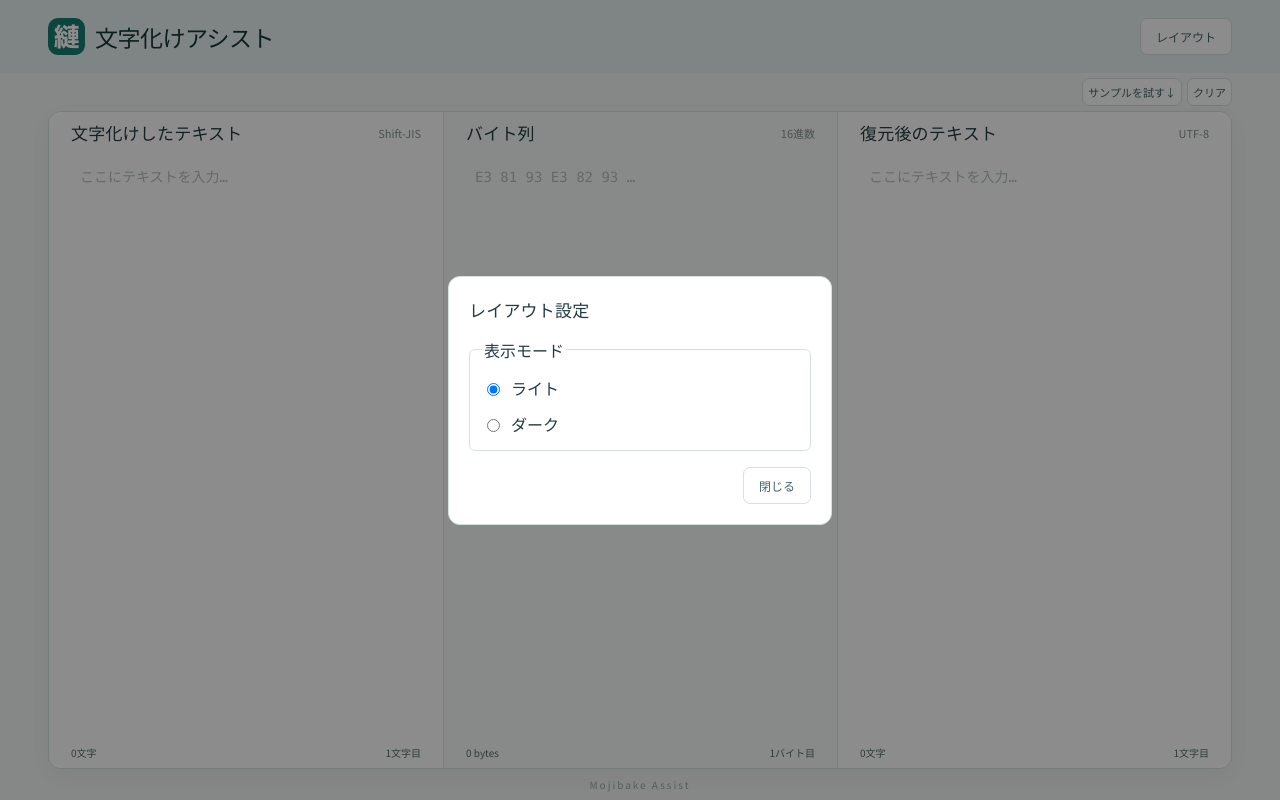
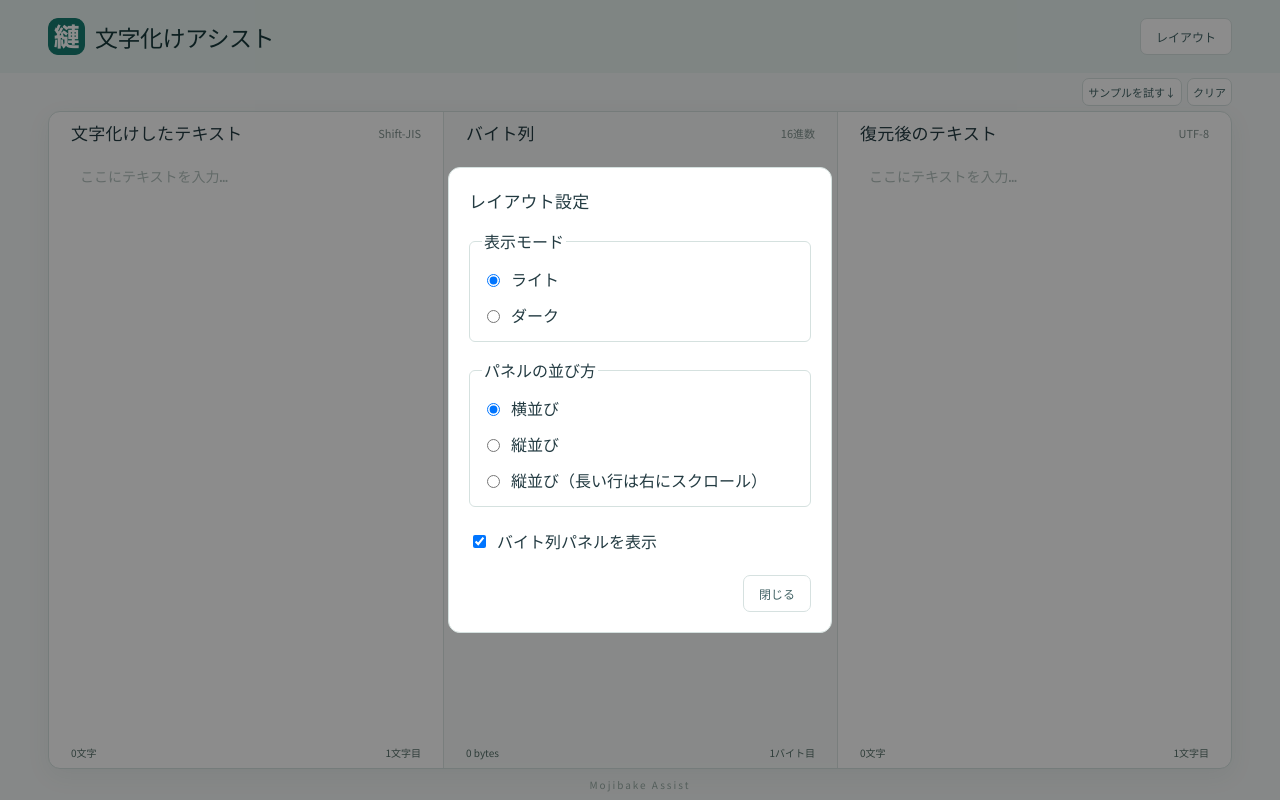
Before and after one commit to FineArchs/mojibake-assist, a Vue app: page / in a window 1280 px wide. Both pictures are taken after a click on the button "レイアウト". Built offline with nearby package versions, Linux system fonts and the light colour scheme.

Commit message:
縦横選択機能

```diff
--- a/src/component/LayoutSettings.vue
+++ b/src/component/LayoutSettings.vue
@@ -3,9 +3,22 @@
   <h2 id="layout-title">レイアウト設定</h2>
   <fieldset>
     <legend>表示モード</legend>
-    <label><input v-model="layout.theme" type="radio" value="light" autofocus /> ライト</label>
-    <label><input v-model="layout.theme" type="radio" value="dark" /> ダーク</label>
+    <label><input v-model="layout.theme" type="radio" name="theme" value="light" autofocus /> ライト</label>
+    <label><input v-model="layout.theme" type="radio" name="theme" value="dark" /> ダーク</label>
   </fieldset>
+  <fieldset>
+    <legend>パネルの並び方</legend>
+    <label><input v-model="layout.arrangement" type="radio" name="arrangement" value="horizontal" /> 横並び</label>
+    <label><input v-model="layout.arrangement" type="radio" name="arrangement" value="vertical" /> 縦並び</label>
+    <label>
+      <input v-model="layout.arrangement" type="radio" name="arrangement" value="vertical-overflow" />
+      縦並び（長い行は右にスクロール）
+    </label>
+  </fieldset>
+  <label class="binary-option">
+    <input v-model="layout.showBinary" type="checkbox" />
+    バイト列パネルを表示
+  </label>
   <form method="dialog">
     <button type="submit">閉じる</button>
   </form>
@@ -17,7 +30,12 @@ import { ref, watch } from "vue";
 
 const layoutDialog = ref<HTMLDialogElement | null>(null);
 type Theme = "light" | "dark";
-type LayoutSettings = { theme: Theme };
+type Arrangement = "horizontal" | "vertical" | "vertical-overflow";
+type LayoutSettings = { theme: Theme; arrangement: Arrangement; showBinary: boolean };
+
+function isArrangement(value: unknown): value is Arrangement {
+  return value === "horizontal" || value === "vertical" || value === "vertical-overflow";
+}
 
 const layoutKey = "mojibake-assist-layout";
 const legacyThemeKey = "mojibake-assist-theme";
@@ -27,35 +45,43 @@ function isTheme(value: unknown): value is Theme {
 }
 
 function readLayoutSettings(): LayoutSettings {
+  const defaults: LayoutSettings = {
+    theme: window.matchMedia("(prefers-color-scheme: dark)").matches ? "dark" : "light",
+    arrangement: window.matchMedia("(max-width: 900px)").matches ? "vertical" : "horizontal",
+    showBinary: true,
+  };
   try {
     const raw = localStorage.getItem(layoutKey);
     if (raw !== null) {
       try {
-        const saved = JSON.parse(raw) as { theme?: unknown } | null;
-        if (isTheme(saved?.theme)) return { theme: saved.theme };
+        const saved = JSON.parse(raw) as Record<string, unknown> | null;
+        return {
+          theme: isTheme(saved?.theme) ? saved.theme : defaults.theme,
+          arrangement: isArrangement(saved?.arrangement) ? saved.arrangement : defaults.arrangement,
+          showBinary: typeof saved?.showBinary === "boolean" ? saved.showBinary : defaults.showBinary,
+        };
       } catch {
         // Ignore invalid JSON and try the old preference.
       }
     }
 
     const legacyTheme = localStorage.getItem(legacyThemeKey);
-    if (isTheme(legacyTheme)) return { theme: legacyTheme };
+    if (isTheme(legacyTheme)) return { ...defaults, theme: legacyTheme };
   } catch {
     // Theme selection still works when storage is unavailable.
   }
 
-  return {
-    theme: window.matchMedia("(prefers-color-scheme: dark)").matches
-      ? "dark"
-      : "light",
-  };
+  return defaults;
 }
 
 const layout = ref<LayoutSettings>(readLayoutSettings());
 watch(
   layout,
   (settings) => {
-    document.documentElement.dataset.theme = settings.theme;
+    const { dataset } = document.documentElement;
+    dataset.theme = settings.theme;
+    dataset.arrangement = settings.arrangement;
+    dataset.binary = settings.showBinary ? "visible" : "hidden";
     try {
       localStorage.setItem(layoutKey, JSON.stringify(settings));
       localStorage.removeItem(legacyThemeKey);
@@ -99,6 +125,9 @@ defineExpose({ open });
   min-block-size: 2.25rem;
   cursor: pointer;
 }
+.binary-option {
+  margin-block-end: 1rem;
+}
 .layout-dialog form {
   text-align: right;
 }
--- a/src/style.css
+++ b/src/style.css
@@ -172,15 +172,13 @@ main {
 .workspace {
   flex: 1;
   display: grid;
-  grid-template-columns: 1fr 1fr 1fr;
+  grid-auto-flow: column;
+  grid-auto-columns: minmax(0, 1fr);
   border: 1px solid var(--panel-border);
   border-radius: 12px;
   overflow: hidden;
   box-shadow: 0 7px 25px var(--shadow);
   background: var(--surface);
-  @media (max-width: 900px) {
-    grid-template-columns: 1fr;
-  }
 }
 .panel {
   min-width: 0;
@@ -188,12 +186,24 @@ main {
   display: flex;
   flex-direction: column;
 }
-.panel + .panel {
-  border-left: 1px solid var(--divider);
-  @media (max-width: 900px) {
-    border-left: 0;
-    border-top: 1px solid var(--divider);
-  }
+.panel ~ .panel {
+  border-inline-start: 1px solid var(--divider);
+}
+:root[data-arrangement^="vertical"] .workspace {
+  grid-auto-flow: row;
+  grid-template-columns: minmax(0, 1fr);
+  grid-auto-rows: minmax(min-content, 1fr);
+}
+:root[data-arrangement^="vertical"] .panel ~ .panel {
+  border-inline-start: 0;
+  border-block-start: 1px solid var(--divider);
+}
+:root[data-binary="hidden"] .workspace > .hex {
+  display: none;
+}
+:root[data-arrangement="vertical-overflow"] .workspace :is(textarea, .byte-text-editor, .selection-mirror) {
+  white-space: pre;
+  overflow-wrap: normal;
 }
 .hex {
   background: var(--hex-surface);
```
